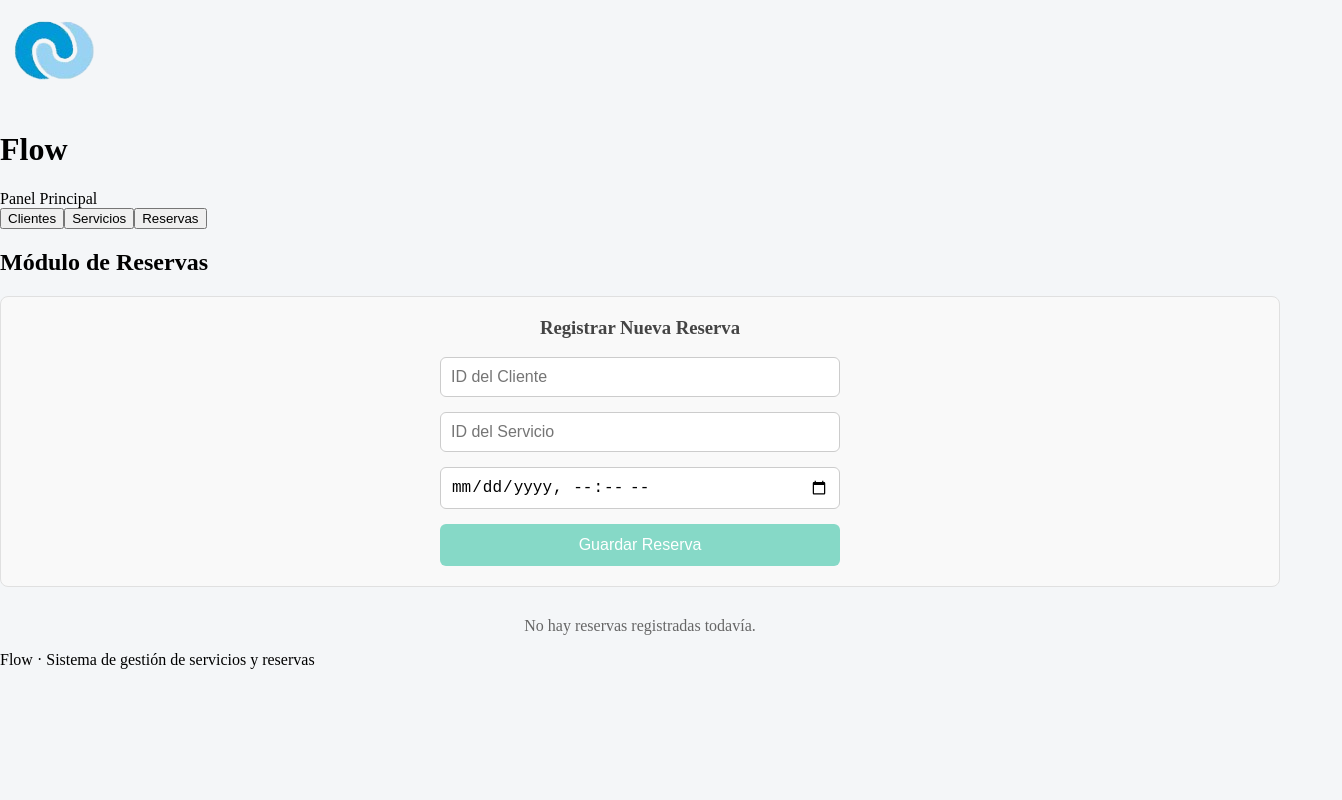
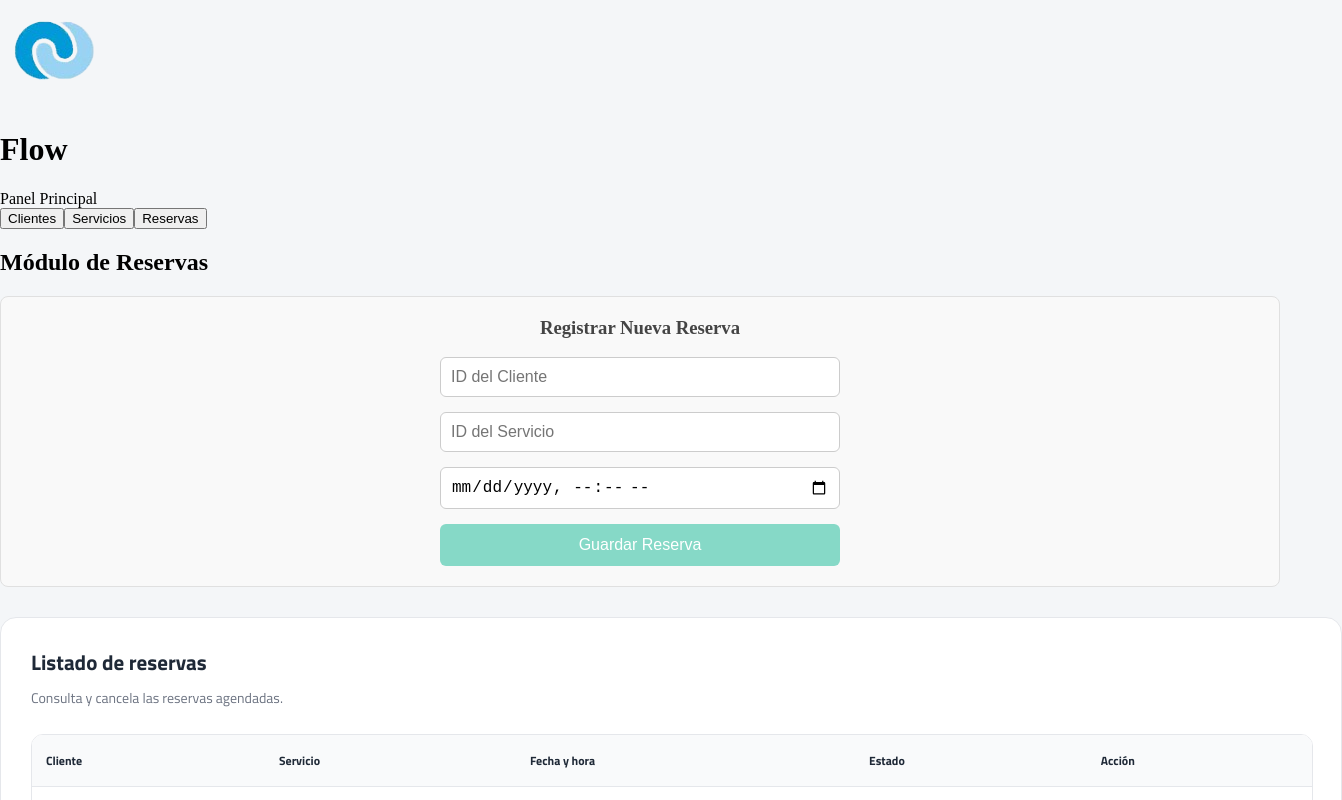
Before and after one commit to Aless725/Flow, a React (Vite) app: page / in a window 1280 px wide. Both pictures are taken after a click on the button "Reservas". Shown: the top 800 px of the page, 1342 px wide, since content can reach past the window. Built offline with nearby package versions, Linux system fonts and the light colour scheme.

Commit message:
Modificación de function: ListaReserva y FormaetarFeacha

```diff
--- a/src/components/Reservas/ListaReservas.jsx
+++ b/src/components/Reservas/ListaReservas.jsx
@@ -1,54 +1,123 @@
-import { useReservas } from '../../context/ReservasContext';
+import { useState } from 'react'
+import { useReservas } from '../../context/ReservasContext'
+import './Reservas.css'
 
-const ListaReservas = () => {
-  const { reservas, cancelarReserva } = useReservas();
+const CLAVE_CLIENTES = 'flow_clientes'
+const CLAVE_SERVICIOS = 'flow_servicios' // ← misma que arriba
 
-  if (reservas.length === 0) {
-    return <p style={{ textAlign: 'center', color: '#666' }}>No hay reservas registradas todavía.</p>;
+function leerLista(clave) {
+  try {
+    const datos = localStorage.getItem(clave)
+    const lista = datos ? JSON.parse(datos) : []
+    return Array.isArray(lista) ? lista : []
+  } catch {
+    return []
+  }
 }
 
+function nombreVisible(item, prefijo, id) {
+  return item?.nombre || item?.titulo || item?.name || `${prefijo} #${id}`
+}
+
+function formatearFecha(iso) {
+  if (!iso) return '—'
+  const fecha = new Date(iso)
+  if (Number.isNaN(fecha.getTime())) return iso
+  return fecha.toLocaleString('es-PE', {
+    dateStyle: 'medium',
+    timeStyle: 'short',
+  })
+}
+
+function ListaReservas() {
+  const { reservas, cancelarReserva } = useReservas()
+  const [clientes] = useState(() => leerLista(CLAVE_CLIENTES))
+  const [servicios] = useState(() => leerLista(CLAVE_SERVICIOS))
+
+  const clientesPorId = new Map(clientes.map((c) => [c.id, c]))
+  const serviciosPorId = new Map(servicios.map((s) => [s.id, s]))
+
+  // Orden cronológico
+  const reservasOrdenadas = [...reservas].sort(
+    (a, b) => new Date(a.fecha_hora) - new Date(b.fecha_hora),
+  )
+
   return (
-    <div className="tabla-container">
-      <h3>Listado de Reservas</h3>
-      <table>
+    <section className="reservas-panel">
+      <div className="reservas-panel-titulo">
+        <h2>Listado de reservas</h2>
+        <p>Consulta y cancela las reservas agendadas.</p>
+      </div>
+
+      <div className="reservas-tabla-contenedor">
+        <table className="reservas-tabla">
           <thead>
             <tr>
-            <th>ID</th>
               <th>Cliente</th>
               <th>Servicio</th>
-            <th>Fecha/Hora</th>
+              <th>Fecha y hora</th>
               <th>Estado</th>
               <th>Acción</th>
             </tr>
           </thead>
           <tbody>
-          {reservas.map((reserva) => (
+            {reservasOrdenadas.length > 0 ? (
+              reservasOrdenadas.map((reserva) => {
+                const cliente = clientesPorId.get(reserva.cliente_id)
+                const servicio = serviciosPorId.get(reserva.servicio_id)
+                const confirmada = reserva.estado === 'confirmada'
+
+                return (
                   <tr key={reserva.id}>
-              <td>{reserva.id}</td>
-              <td>{reserva.cliente_id}</td>
-              <td>{reserva.servicio_id}</td>
-              <td>{new Date(reserva.fecha_hora).toLocaleString()}</td>
+                    <td className="reservas-nombre">
+                      {nombreVisible(cliente, 'Cliente', reserva.cliente_id)}
+                    </td>
                     <td>
-                <span className={reserva.estado === 'confirmada' ? 'estado-confirmada' : 'estado-cancelada'}>
-                  {reserva.estado.toUpperCase()}
+                      {nombreVisible(servicio, 'Servicio', reserva.servicio_id)}
+                    </td>
+                    <td>{formatearFecha(reserva.fecha_hora)}</td>
+                    <td>
+                      <span className={`reservas-estado ${reserva.estado}`}>
+                        {confirmada ? 'Confirmada' : 'Cancelada'}
                       </span>
                     </td>
                     <td>
-                {reserva.estado === 'confirmada' && (
+                      {confirmada ? (
                         <button
-                    className="btn-cancelar"
+                          type="button"
+                          className="reservas-boton-cancelar"
                           onClick={() => cancelarReserva(reserva.id)}
                         >
                           Cancelar
                         </button>
+                      ) : (
+                        <span className="reservas-sin-accion">—</span>
                       )}
                     </td>
                   </tr>
-          ))}
+                )
+              })
+            ) : (
+              <tr>
+                <td colSpan={5} className="reservas-tabla-vacia">
+                  <strong>Todavía no hay reservas registradas</strong>
+                  <span>
+                    Las reservas que agendes aparecerán aquí en orden
+                    cronológico.
+                  </span>
+                </td>
+              </tr>
+            )}
           </tbody>
         </table>
       </div>
-  );
-};
 
-export default ListaReservas;
+      <p className="reservas-pie-tabla">
+        Mostrando {reservasOrdenadas.length} reserva
+        {reservasOrdenadas.length === 1 ? '' : 's'}
+      </p>
+    </section>
+  )
+}
+
+export default ListaReservas
```
Lines whose indentation alone changed are shown as unchanged.
